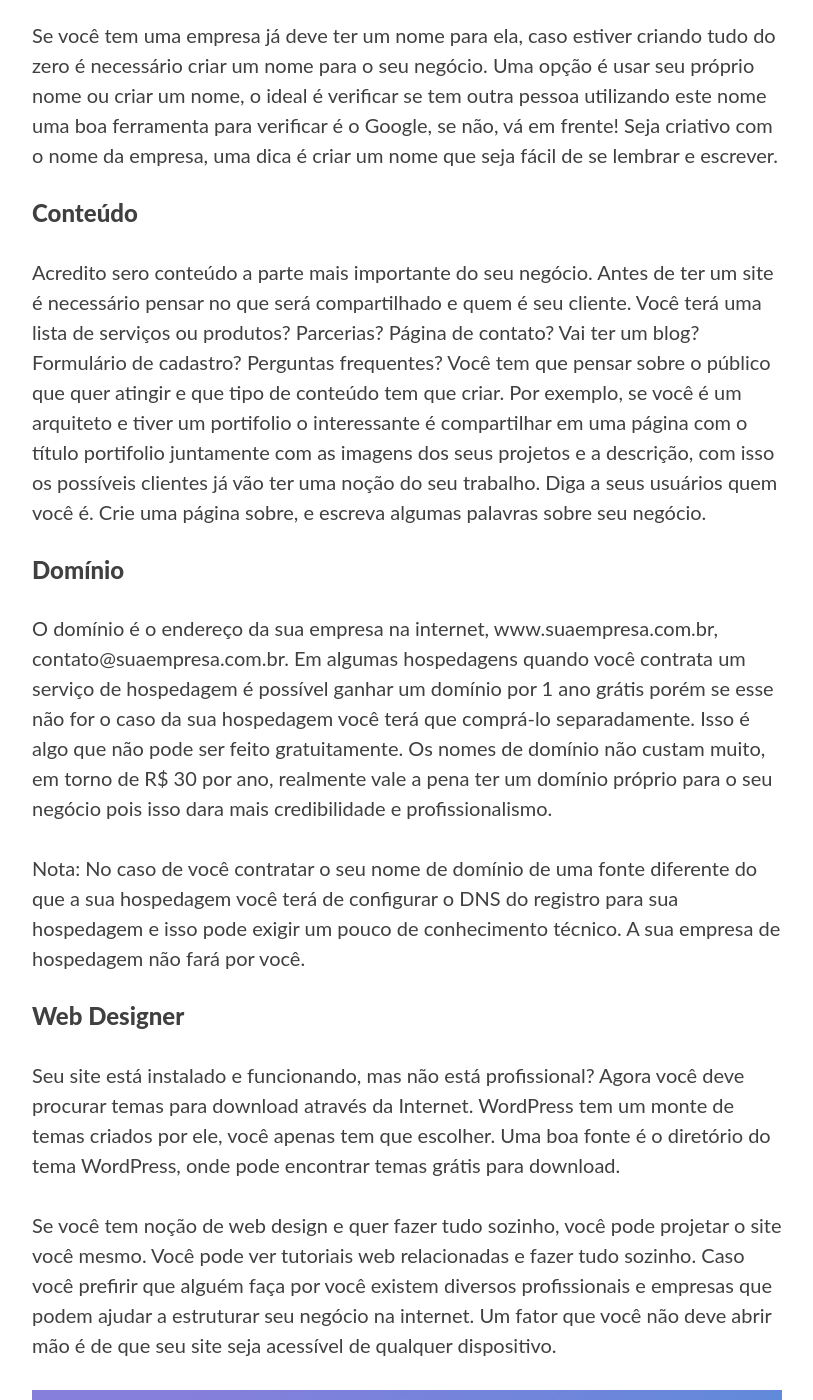
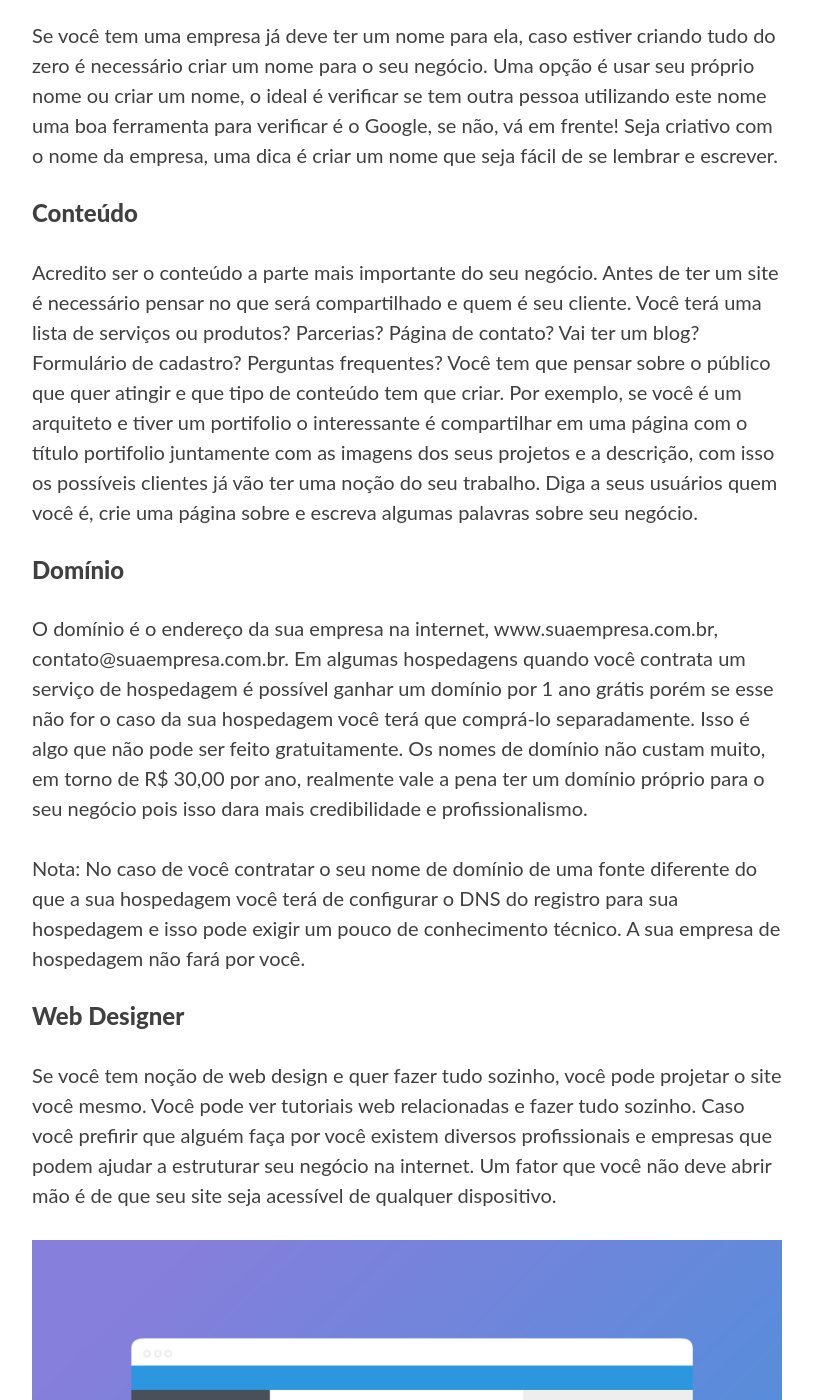
Before and after one commit to henriqueeliass/millennials.github.io, a Jekyll site: the page built from _posts/2016-26-07-como-criar-um-negocio-on-line.markdown, in a window 1280 px wide and 1400 px high, scrolled down 1515 px. Shown: the whole window, without its empty margins (233-1046 px from the left). Built offline with Jekyll 4.4.1, drawn with Linux system fonts in a browser that asks for light colours; nearby versions of some CDN libraries; comment, search, counter and statistics services are not loaded; some of the changed text lies outside the part shown.

Commit message:
novo post negócios-online

```diff
--- a/_posts/2016-26-07-como-criar-um-negocio-on-line.markdown
+++ b/_posts/2016-26-07-como-criar-um-negocio-on-line.markdown
@@ -33,17 +33,15 @@ header-img: "img/post-bg-03.jpg"
 
 <h3>Conteúdo</h3>
 
-Acredito sero conteúdo a parte mais importante do seu negócio. Antes de ter um site é necessário pensar no que será compartilhado e quem é seu cliente. Você terá uma lista de serviços ou produtos? Parcerias? Página de contato? Vai ter um blog? Formulário de cadastro? Perguntas frequentes? Você tem que pensar sobre o público que quer atingir e que tipo de conteúdo tem que criar. Por exemplo, se você é um arquiteto e tiver um portifolio o interessante é compartilhar em uma página com o título portifolio juntamente com as imagens dos seus projetos e a descrição, com isso os possíveis clientes já vão ter uma noção do seu trabalho. Diga a seus usuários quem você é. Crie uma página sobre, e escreva algumas palavras sobre seu negócio.
+Acredito ser o conteúdo a parte mais importante do seu negócio. Antes de ter um site é necessário pensar no que será compartilhado e quem é seu cliente. Você terá uma lista de serviços ou produtos? Parcerias? Página de contato? Vai ter um blog? Formulário de cadastro? Perguntas frequentes? Você tem que pensar sobre o público que quer atingir e que tipo de conteúdo tem que criar. Por exemplo, se você é um arquiteto e tiver um portifolio o interessante é compartilhar em uma página com o título portifolio juntamente com as imagens dos seus projetos e a descrição, com isso os possíveis clientes já vão ter uma noção do seu trabalho. Diga a seus usuários quem você é, crie uma página sobre e escreva algumas palavras sobre seu negócio.
 
 <h3>Domínio</h3>
 
-O domínio é o endereço da sua empresa na internet, www.suaempresa.com.br, contato@suaempresa.com.br. Em algumas hospedagens quando você contrata um serviço de hospedagem é possível ganhar um domínio por 1 ano grátis porém se esse não for o caso da sua hospedagem você terá que comprá-lo separadamente. Isso é algo que não pode ser feito gratuitamente. Os nomes de domínio não custam muito, em torno de R$ 30 por ano, realmente vale a pena ter um domínio próprio para o seu negócio pois isso dara mais credibilidade e profissionalismo.
+O domínio é o endereço da sua empresa na internet, www.suaempresa.com.br, contato@suaempresa.com.br. Em algumas hospedagens quando você contrata um serviço de hospedagem é possível ganhar um domínio por 1 ano grátis porém se esse não for o caso da sua hospedagem você terá que comprá-lo separadamente. Isso é algo que não pode ser feito gratuitamente. Os nomes de domínio não custam muito, em torno de R$ 30,00 por ano, realmente vale a pena ter um domínio próprio para o seu negócio pois isso dara mais credibilidade e profissionalismo.
 
 Nota: No caso de você contratar o seu nome de domínio de uma fonte diferente do que a sua hospedagem você terá de configurar o DNS do registro para sua hospedagem e isso pode exigir um pouco de conhecimento técnico. A sua empresa de hospedagem não fará por você.
 
 <h3>Web Designer</h3>
-
-Seu site está instalado e funcionando, mas não está profissional? Agora você deve procurar temas para download através da Internet. WordPress tem um monte de temas criados por ele, você apenas tem que escolher. Uma boa fonte é o diretório do tema WordPress, onde pode encontrar temas grátis para download.
 
 Se você tem noção de web design e quer fazer tudo sozinho, você pode projetar o site você mesmo. Você pode ver tutoriais web relacionadas e fazer tudo sozinho. Caso você prefirir que alguém faça por você existem diversos profissionais e empresas que podem ajudar a estruturar seu negócio na internet. Um fator que você não deve abrir mão é de que seu site seja acessível de qualquer dispositivo.
 
```
Also changed, not shown: other parts of _posts/2016-26-07-como-criar-um-negocio-on-line.markdown (+2 -2 lines).
